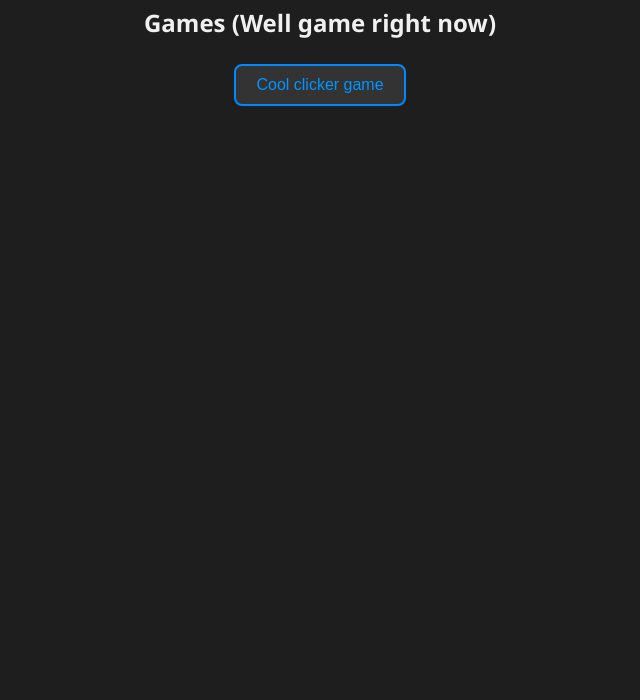
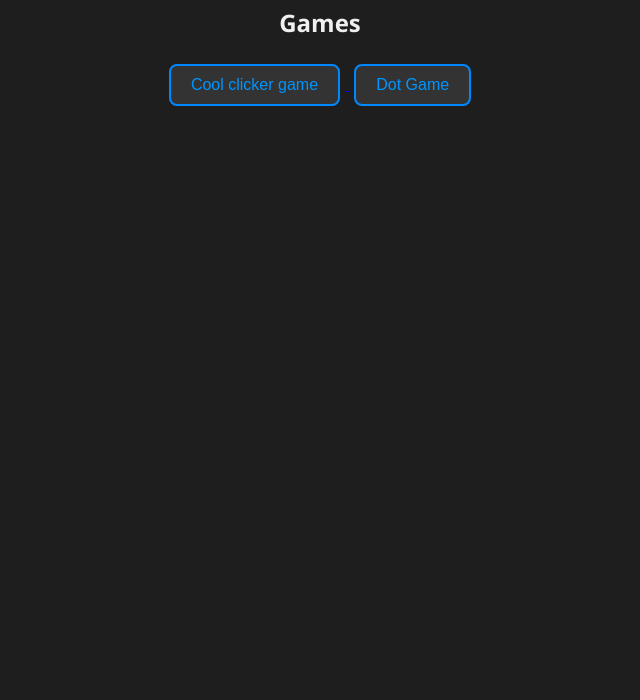
Before and after one commit to LeoTech8/My-Website, a plain HTML site: page index.html in a window 1280 px wide. Shown: the part 100-800 px from the top of the page, without its empty margins (320-960 px from the left). Drawn offline with Linux system fonts and the light colour scheme.

Commit message:
Update index.html

```diff
--- a/index.html
+++ b/index.html
@@ -9,9 +9,12 @@
         <a href="https://brendanyew.github.io/">
         <h1>Leo's Website!</h1>
         </a>
-        <h2>Games (Well game right now)</h2>
+        <h2>Games</h2>
         <a href="buttonclicker.html">
         <button>Cool clicker game</button>
         </a>
+        <a href="dot_game/index.html">
+        <button>Dot Game</button>
+        </a>
     </body>
 </html>
```
